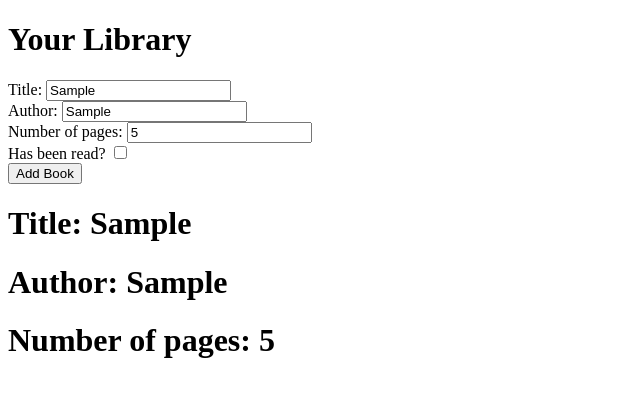
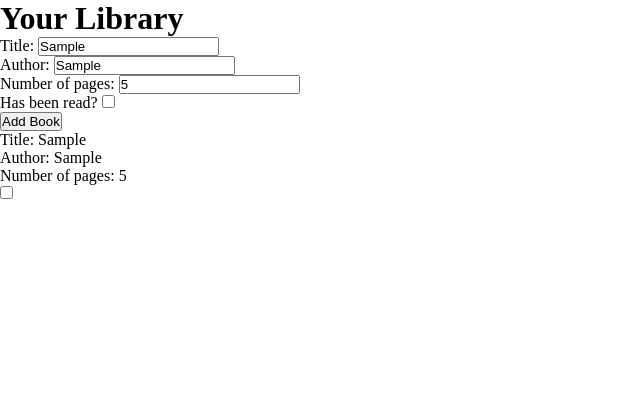
Before and after one commit to JBoss88/odin-library, a plain HTML site: page index.html in a window 1280 px wide. Both pictures are taken after typing "Sample", "Sample", "5" into the empty fields and a click on the button "Add Book". Shown: the whole page, without its empty margins (0-640 px from the left). Drawn offline with Linux system fonts and the light colour scheme.

Commit message:
Created dom elements so every time user clicks button, it dislays data

```diff
--- a/index.html
+++ b/index.html
@@ -9,7 +9,7 @@
 </head>
 <body>
     <h1>Your Library</h1>
-
+    <div class="input-container">
         <div>
             <label for="title">Title:</label>
             <input type="text" id="title" name="title">
@@ -29,16 +29,12 @@
             <label for="checkbox">Has been read?</label>
             <input type="checkbox" id="checkbox" name="checkbox">
         </div>
+    </div>
 
-        <div>
-            <button id='addDataButton'>Add Book</button>
-        </div>
+    <div>
+        <button id='addDataButton'>Add Book</button>
+    </div>
 
-        <div>
-            <h1 class="titleOutput"></h1>
-            <h1 class="authorOutput"></h1>
-            <h1 class="pagesOutput"></h1>
-            <h1 class="checkboxOutput"></h1>
-        </div>
+    <div id='output-container'></div>
 </body>
 </html>
--- a/main.js
+++ b/main.js
@@ -1,3 +1,10 @@
+const inputTitle = document.querySelector('#title');
+const inputAuthor = document.querySelector('#author');
+const inputPages = document.querySelector('#pages');
+const inputCheckbox = document.querySelector('#checkbox');
+const addDataButton = document.querySelector('#addDataButton');
+const outputContainer = document.querySelector('#output-container');
+
 const myLibrary = [addBookToLibrary];
 
 function Book(title, author, pages, hasRead) {
@@ -18,23 +25,17 @@ function addBookToLibrary() {
 
 console.log(myLibrary[0]());
 
-const bookTitle = document.querySelector('#title');
-const titleOutput = document.querySelector('.titleOutput');
-
-const bookAuthor = document.querySelector('#author');
-const authorOutput = document.querySelector('.authorOutput');
-
-const bookPages = document.querySelector('#pages');
-const pagesOutput = document.querySelector('.pagesOutput');
-
-const bookCheckbox = document.querySelector('#checkbox');
-const checkboxOutput = document.querySelector('#checkboxOutput');
-
-const addDataButton = document.querySelector('#addDataButton');
-
 addDataButton.addEventListener('click', (e) => {
-    titleOutput.innerText = `Title: ${bookTitle.value}`;
-    authorOutput.innerText = `Author: ${bookAuthor.value}`;
-    pagesOutput.innerText = `Number of pages: ${bookPages.value}`;
-
+    const myBook = document.createElement('div');
+    const outputTitle = document.createElement('div');
+    const outputAuthor = document.createElement('div');
+    const outputPages = document.createElement('div');
+    const checkbox = document.createElement('input');
+    checkbox.type = 'checkbox';
+    // makeBook.classList.add('book-container');
+    outputTitle.innerText = `Title: ${inputTitle.value}`;
+    outputAuthor.innerText = `Author: ${inputAuthor.value}`;
+    outputPages.innerText = `Number of pages: ${inputPages.value}`;
+    myBook.append(outputTitle, outputAuthor, outputPages, checkbox);
+    outputContainer.append(myBook);
 });
--- a/style.css
+++ b/style.css
@@ -0,0 +1,8 @@
+* {
+    margin: 0;
+    padding: 0;
+}
+
+.output-container {
+    background-color: lightgray;
+}
```
